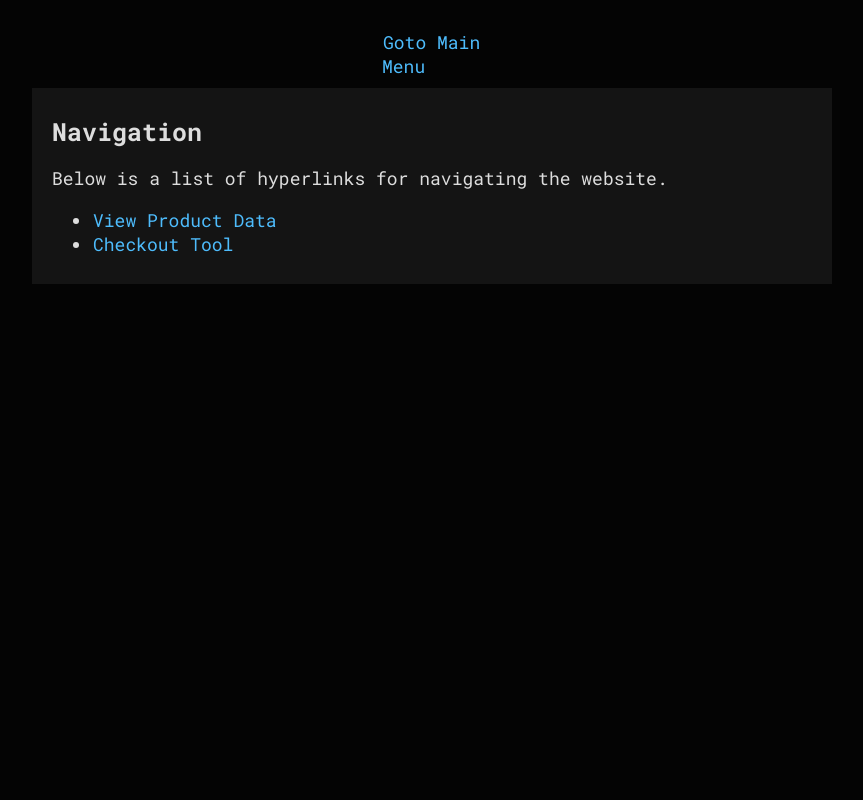
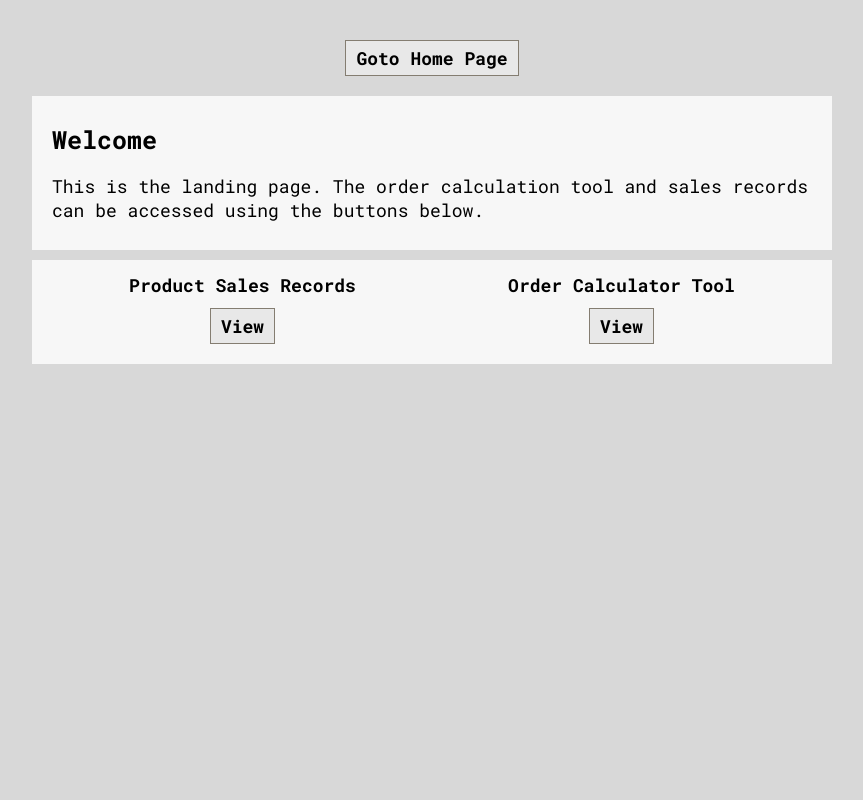
Before and after one commit to GreenBalaclavaMan/total-bingo, a PHP site: page /main.php in a window 1280 px wide. Shown: the whole page, without its empty margins (208-1071 px from the left). Run offline with PHP 8.4, Linux system fonts and the light colour scheme.

Commit message:
Style has been refined (kinda) and hyperlinks replaced with buttons. because people love buttons more than hyperlinks for some reason

```diff
--- a/css/stylesheet.css
+++ b/css/stylesheet.css
@@ -1,7 +1,7 @@
 /*total-bingo css*/
 body {
 	background-size: 50%;
-	background-color: #040404;
+	background-color: #d8d8d8;
 	font-size: 18px;
 	margin: 0;
 	padding: 0;
@@ -11,7 +11,7 @@ body {
 
 /*--------------------DIV containers--------------------*/
 div.div-content {
-	background-color: #141414;
+	background-color: #f7f7f7;
 
 	position: relative;
 	left: 0;
@@ -98,40 +98,40 @@ div.header-logo {
 	display: block;
 	margin-left: auto;
 	margin-right: auto;
-	width: 100px;
+	width: 200px;
 }
 
 /*--------------------TEXT--------------------*/
 p {
-	color: #dddddd;
+	color: #000000;
 	font-size: 18px;
 	font-family: 'Roboto Mono', monospace;
 }
 h1 {
-	color: #dddddd;
+	color: #000000;
 	font-size: 25px;
 	font-weight: bold;
 	font-family: 'Roboto Mono', monospace;
 }
 h2 {
-	color: #dddddd;
+	color: #000000;
 	font-weight: bold;
 	font-family: 'Roboto Mono', monospace;
 }
 
 /*--------------------LISTS/TABLES--------------------*/
 ol {
-	color: #dddddd;
+	color: #000000;
 	font-size: 18px;
 	font-family: 'Roboto Mono', monospace;
 }
 ul {
-	color: #dddddd;
+	color: #000000;
 	font-size: 18px;
 	font-family: 'Roboto Mono', monospace;
 }
 table {
-	color: #dddddd;
+	color: #000000;
 	font-size: 18px;
 	font-family: 'Roboto Mono', monospace;
 	width: 100%;
@@ -149,7 +149,7 @@ td.header-cell {
 }
 /*--------------------LINKS/URLs--------------------*/
 a {
-	color: #dddddd;
+	color: #002afc;
 	font-size: 18px;
 	font-family: 'Roboto Mono', monospace;
 	outline: none;
@@ -160,7 +160,7 @@ a:link {
 	color: #4ebcfc;
 }
 a:visited {
-	color: #4ebcfc;
+	color: #002afc;
 }
 a:focus {
 	color: #ED474A;
@@ -180,24 +180,29 @@ form {
 	color: #dddddd;
 	font-size: 18px;
 	font-family: 'Roboto Mono', monospace;
+	margin: 0;
 }
 button {
-	background-color: #000000;
+	background-color: #e8e8e8;
 	border-style: none;
-	outline: 2px solid #847D71;
-	color: #dddddd;
+	outline: 1px solid #847D71;
+	color: #000000;
 	font-size: 18px;
 	font-weight: bold;
 	font-family: 'Roboto Mono', monospace;
 	padding: 12px 20px;
 	display: inline-block;
 	box-sizing: border-box;
+	padding: 5px 10px;
+	margin: 8px 0px;
+	display: inline-block;
+	box-sizing: border-box;
 }
 input {
-	background-color: #000000;
+	background-color: #e8e8e8;
 	border-style: none;
-	outline: 2px solid #847D71;
-	color: #dddddd;
+	outline: 1px solid #847D71;
+	color: #000000;
 	font-size: 18px;
 	font-weight: bold;
 	font-family: 'Roboto Mono', monospace;
@@ -217,7 +222,7 @@ input[type=text], input[type=password], select {
 }
 input[type=submit] {
 	padding: 12px 20px;
-	margin: 24px 0;
+	margin: 8px 0px;
 	display: inline-block;
 	box-sizing: border-box;
 }
@@ -286,5 +291,5 @@ img.header-logo {
 	display: block;
 	margin-left: auto;
 	margin-right: auto;
-	width: 100px;
+	width: 200px;
 }
--- a/header.php
+++ b/header.php
@@ -31,9 +31,14 @@
                <div class="div-header">
 				<!--Logo-->
 				<div class="header-logo">
-	                    <a href="index.php">
-	                         Goto Main Menu <!--<img class="header-logo" src="images/logo.png" alt="Knot Logo">-->
-	                    </a>
+					<table>
+						<tr>
+							<td>
+								<button onClick="location.href='index.php'">Goto Home Page</button>
+								<!--<img class="header-logo" src="images/logo.png" alt="Website Logo">-->
+							</td>
+						</tr>
+					</table>
 				</div>
 			</div>
 
--- a/main.php
+++ b/main.php
@@ -9,15 +9,31 @@
 <html>
 	<div class="div-content">
 		<h1>
-			Navigation
+			Welcome
 		</h1>
 		<p>
-			Below is a list of hyperlinks for navigating the website.
+			This is the landing page. The order calculation tool and sales records can be accessed using the buttons below.
 		</p>
-		<ul>
-			<li><a href="viewproducts.php">View Product Data</a></li>
-			<li><a href="checkout.php">Checkout Tool</a></li>
-		</ul>
+	</div>
+	<div class="div-content">
+		<table>
+			<tr>
+				<th>
+					Product Sales Records
+				</th>
+				<th>
+					Order Calculator Tool
+				</th>
+			</tr>
+			<tr>
+				<td>
+					<button onClick="location.href='viewproducts.php'">View</button>
+				</td>
+				<td>
+					<button onClick="location.href='checkout.php'">View</button>
+				</td>
+			</tr>
+		</table>
 	</div>
 </html>
 <?php
--- a/viewproducts.php
+++ b/viewproducts.php
@@ -25,6 +25,9 @@
 		<p>
 			Here is a list of all products, and their associated sales statistics.
 		</p>
+	</div>
+
+	<div class="div-content">
 
 <?php
 	//Check if array_products exists
```
Also changed, not shown: checkout.php (+37 -3 lines), images/logo.png.
